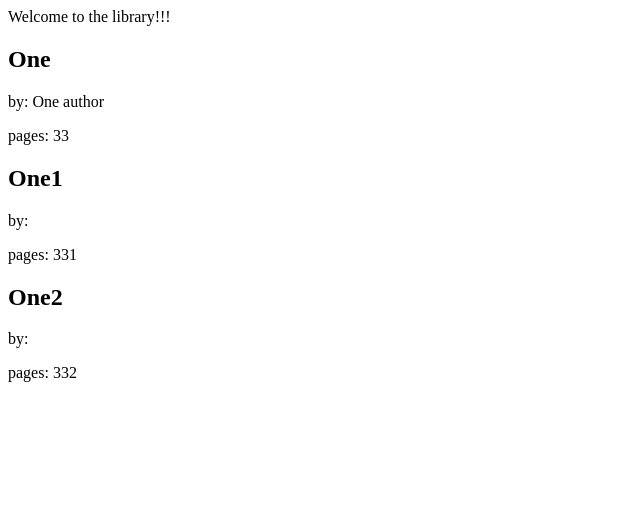
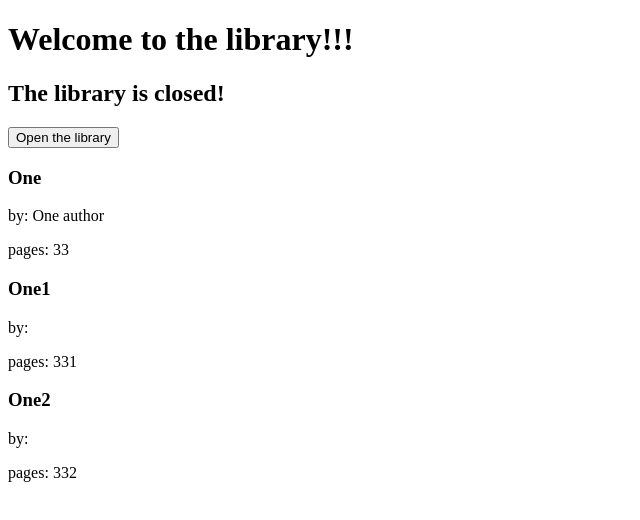
Before and after one commit to SergiiShcherbakov/React_learning, a React (Create React App) app in the folder react-is-fan/: page / in a window 1280 px wide. Shown: the top 520 px of the page, without its empty margins (0-640 px from the left). Built offline with nearby package versions, Linux system fonts and the light colour scheme.

Commit message:
Add state for React component.

```diff
--- a/react-is-fan/src/index.js
+++ b/react-is-fan/src/index.js
@@ -10,7 +10,7 @@ let BookList = [
 const Book = ({author, title, pages}) => {
     return (
         <section>
-            <h2>{title}</h2>
+            <h3>{title}</h3>
             <p>by: {author}</p>
             <p>pages: {pages}</p>
         </section>
@@ -18,10 +18,38 @@ const Book = ({author, title, pages}) => {
 
 }
 
-const Libraty = ({books}) => {
+class Library extends React.Component {
+    constructor(props) {
+        super(props);
+        this.state = {
+            open: false
+        }
+        // add to the method context
+        this.toggleOpenClosed = this.toggleOpenClosed.bind(this)
+    }
+
+    toggleOpenClosed(){
+        this.setState(prevState => ({
+            open: !prevState.open
+        }))
+    }
+
+    // toggleOpenClosed(){
+    //     this.setState({
+    //         open: !this.state.open
+    //     })
+    // }
+
+    render() {
+        console.log(this.state)
+        const { books } = this.props
+        // the same as above
+        // const books = this.props.books
         return (
             <div>
-            Welcome to the library!!!
+                <h1>Welcome to the library!!!</h1>
+                <h2>The library is {this.state.open ? 'open' : 'closed'}!</h2>
+                <button onClick={this.toggleOpenClosed}>{this.state.open ? "Close the library" : "Open the library"}</button>
                 {books.map(
                     (book, i) =>
                         <Book key={i} // all component in list should have unique id key, or we will have warning
@@ -32,9 +60,10 @@ const Libraty = ({books}) => {
             </div>
         )
     }
+}
 
 
 ReactDOM.render(
-    <Libraty books={BookList} />,
+    <Library books={BookList} />,
     document.getElementById('react-container')
 )
```
Lines whose indentation alone changed are shown as unchanged.
